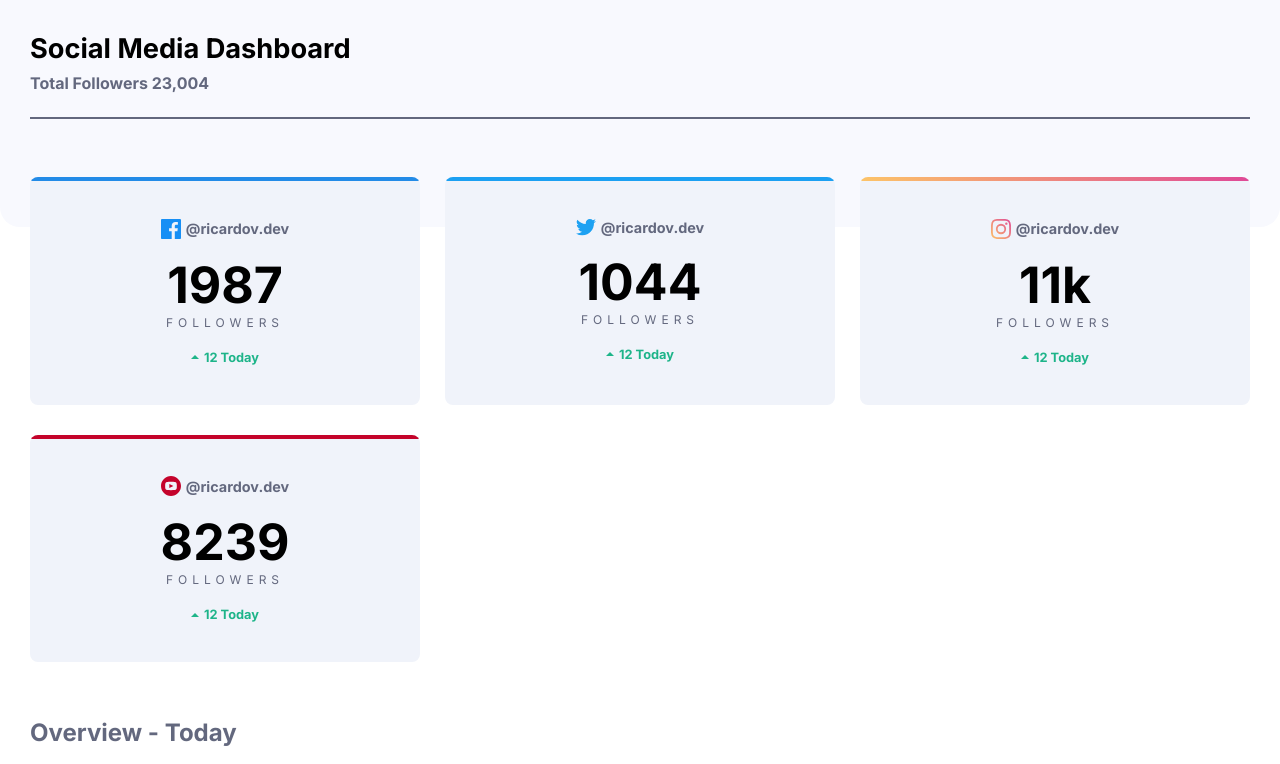
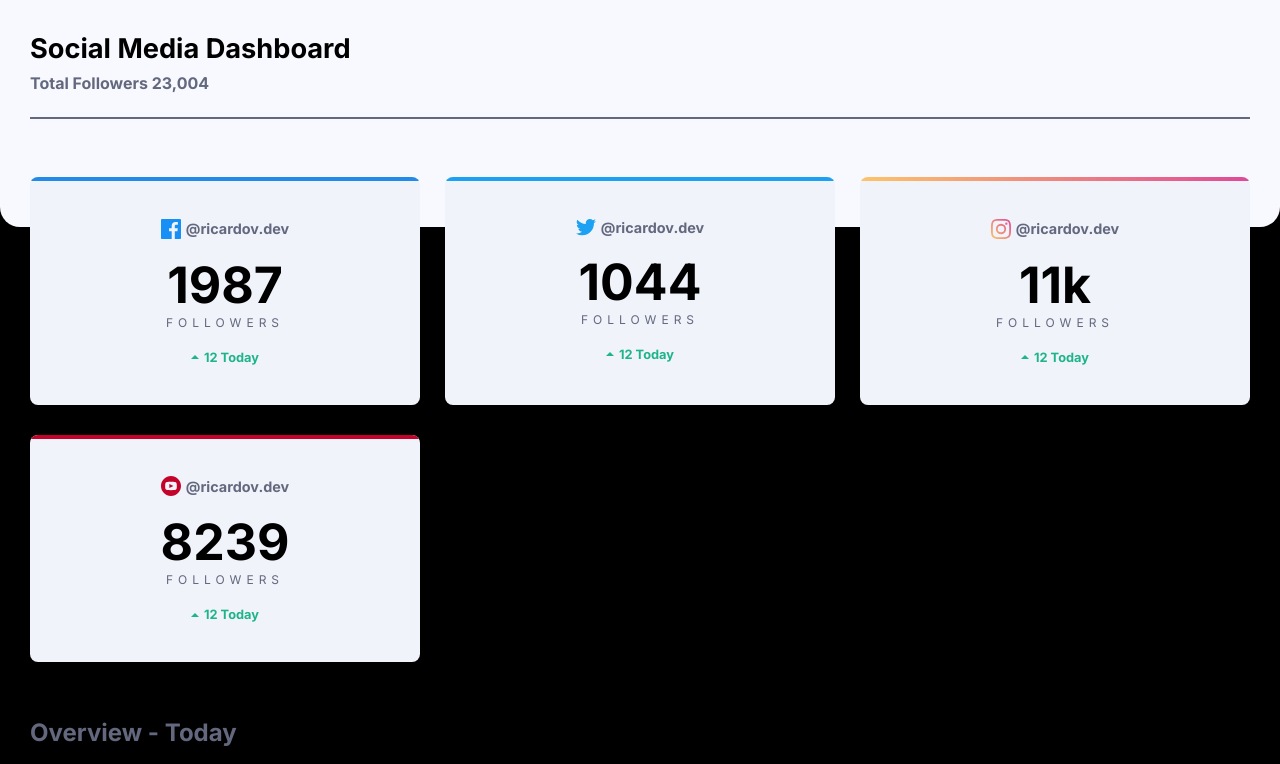
Before and after one commit to ricvergara/social-media-dashboard, a plain HTML site: page index.html in a window 1280 px wide. Shown: the top 764 px of the page. Drawn offline with Linux system fonts and the dark colour scheme.

Commit message:
Test - Dark mode

```diff
--- a/css/style.css
+++ b/css/style.css
@@ -214,3 +214,10 @@ h2 {
         grid-template-columns: 1fr 1fr 1fr;
     }
 }
+
+@media (prefers-color-scheme: dark) {
+    body {
+        background-color: black;
+    }
+    ;
+}
```
